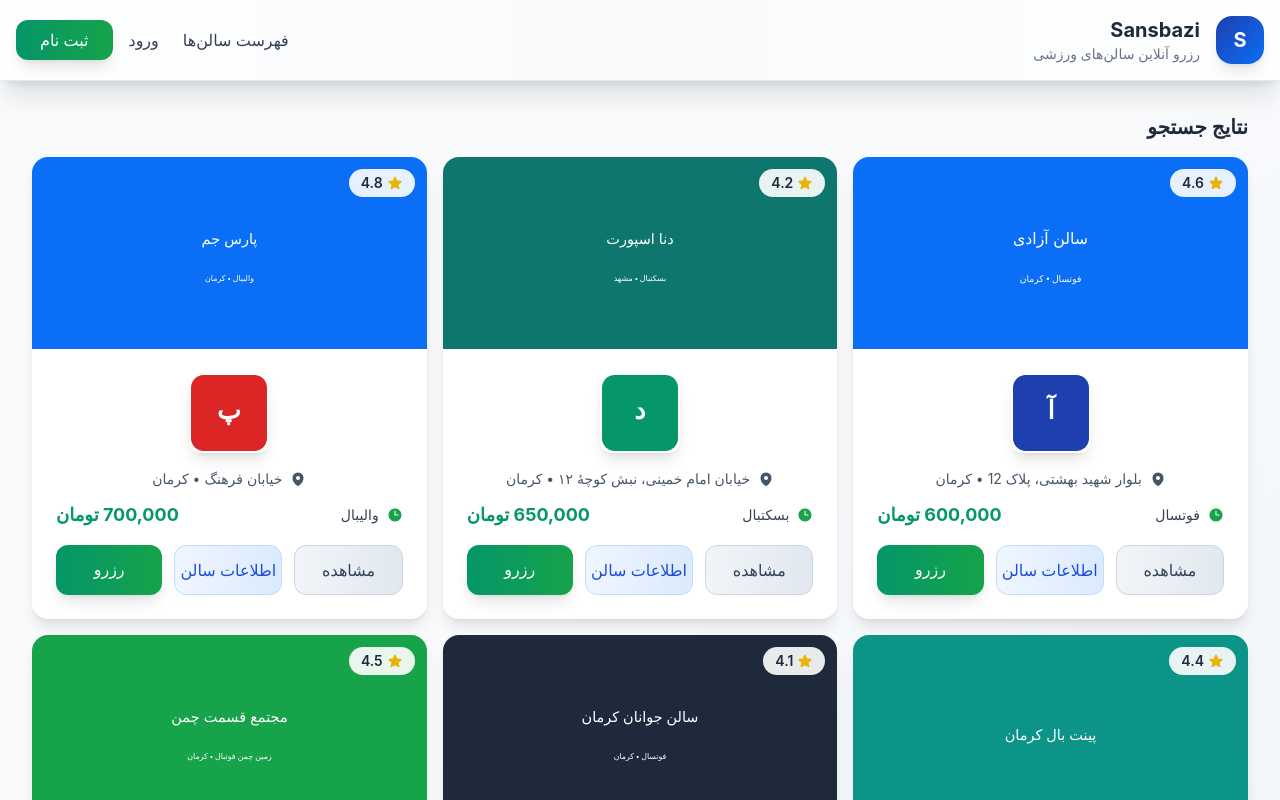
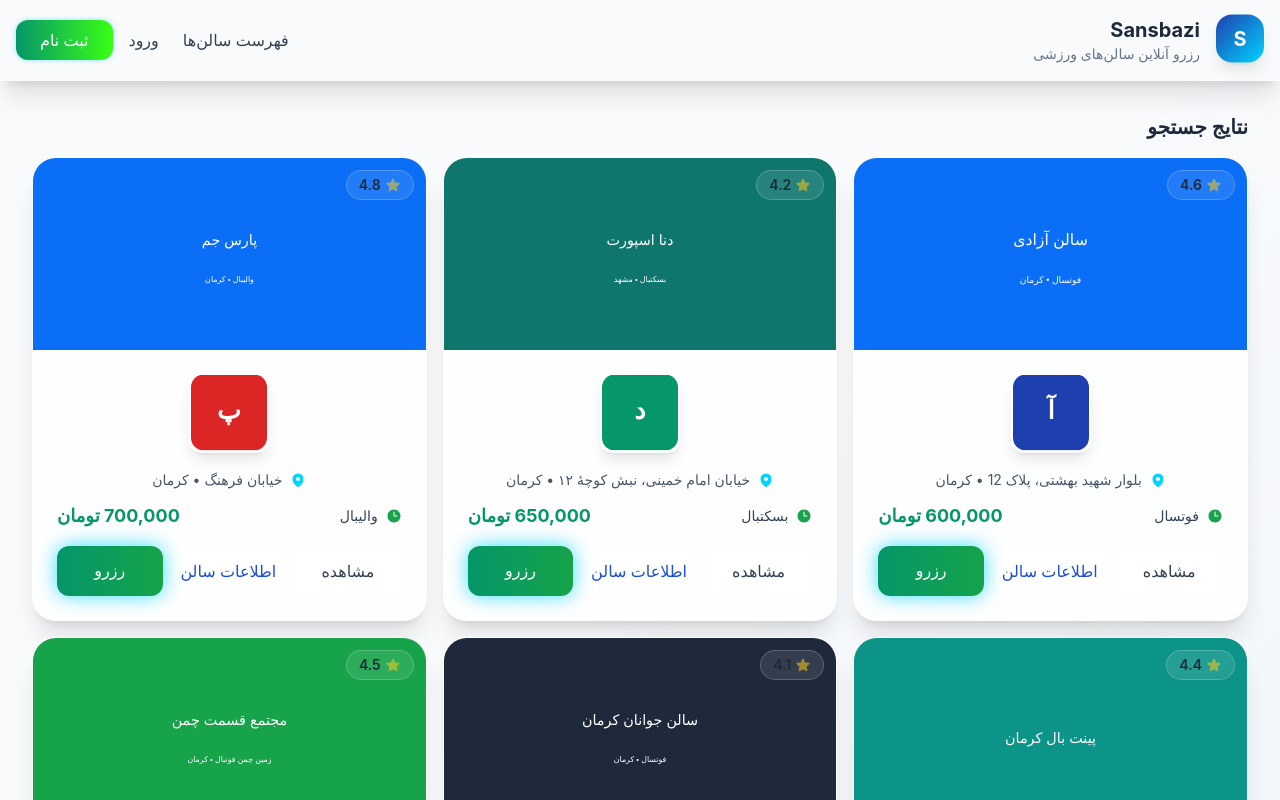
Before and after one commit to alifasihi/sansbazi-v2, a React (Vite) app: page /list in a window 1280 px wide. Shown: the top 800 px of the page. Built offline with nearby package versions, Linux system fonts and the light colour scheme.

Commit message:
Refactor code structure and remove redundant code blocks

```diff
--- a/src/components/ArenaCard.jsx
+++ b/src/components/ArenaCard.jsx
@@ -7,20 +7,21 @@ import { StarIcon, MapPinIcon, ClockIcon } from '@heroicons/react/24/solid'
 export default function ArenaCard({arena}){
   const [showInfo, setShowInfo] = useState(false)
   return (
-    <div className="bg-white rounded-2xl shadow-lg hover:shadow-2xl transition-all duration-300 overflow-hidden transform hover:-translate-y-2 hover:scale-105 animate-fade-in">
-      <div className="relative h-48 bg-gradient-to-br from-slate-200 to-slate-300 overflow-hidden">
-        <img src={arena.images[0]} alt={arena.name} className="w-full h-full object-cover transition-transform duration-300 hover:scale-110" />
-        <div className="absolute top-3 right-3 bg-white bg-opacity-90 rounded-full px-3 py-1 flex items-center gap-1">
-          <StarIcon className="w-4 h-4 text-yellow-500" />
+    <div className="bg-white/80 backdrop-blur-sm rounded-3xl shadow-xl hover:shadow-2xl transition-all duration-500 overflow-hidden transform hover:-translate-y-3 hover:scale-105 animate-fade-in border border-glass hover:border-neonBlue/30">
+      <div className="relative h-48 bg-gradient-to-br from-slate-200 via-slate-100 to-slate-300 overflow-hidden">
+        <img src={arena.images[0]} alt={arena.name} className="w-full h-full object-cover transition-transform duration-500 hover:scale-110" />
+        <div className="absolute top-3 right-3 bg-glass backdrop-blur-sm rounded-full px-3 py-1 flex items-center gap-1 border border-white/20">
+          <StarIcon className="w-4 h-4 text-yellow-400 animate-pulse-slow" />
           <span className="text-sm font-semibold text-slate-800">{arena.rating}</span>
         </div>
+        <div className="absolute inset-0 bg-gradient-to-t from-black/20 to-transparent opacity-0 hover:opacity-100 transition-opacity duration-300"></div>
       </div>
       <div className="p-6">
         <div className="flex items-center justify-center mb-4">
-          <img src={arena.logo} alt={`${arena.name} logo`} className="w-20 h-20 rounded-xl object-cover shadow-lg border-2 border-white" />
+          <img src={arena.logo} alt={`${arena.name} logo`} className="w-20 h-20 rounded-xl object-cover shadow-lg border-2 border-white animate-float hover:animate-glow" />
         </div>
         <div className="flex items-center gap-2 text-sm text-slate-600 mb-3 justify-center">
-          <MapPinIcon className="w-4 h-4" />
+          <MapPinIcon className="w-4 h-4 text-neonBlue" />
           <span>{arena.address} • {arena.city}</span>
         </div>
         <div className="flex items-center justify-between mb-4">
@@ -31,13 +32,13 @@ export default function ArenaCard({arena}){
           <div className="text-lg font-bold text-modernGreen">{formatPrice(arena.price)}</div>
         </div>
         <div className="flex gap-3">
-          <Link to={`/arena/${arena.id}`} className="flex-1 text-center bg-gradient-to-r from-slate-100 to-slate-200 border border-slate-300 rounded-xl py-3 hover:from-slate-200 hover:to-slate-300 transition-all duration-200 font-medium text-slate-700 hover:text-slate-900">
+          <Link to={`/arena/${arena.id}`} className="flex-1 text-center bg-glass backdrop-blur-sm border border-glass rounded-xl py-3 hover:bg-glassDark hover:border-neonBlue/50 transition-all duration-300 font-medium text-slate-700 hover:text-neonBlue transform hover:scale-105">
             مشاهده
           </Link>
-          <button onClick={()=>setShowInfo(true)} className="flex-1 text-center bg-gradient-to-r from-blue-50 to-blue-100 border border-blue-200 rounded-xl py-3 hover:from-blue-100 hover:to-blue-200 transition-all duration-200 font-medium text-blue-700 hover:text-blue-900">
+          <button onClick={()=>setShowInfo(true)} className="flex-1 text-center bg-glass backdrop-blur-sm border border-glass rounded-xl py-3 hover:bg-glassDark hover:border-neonPurple/50 transition-all duration-300 font-medium text-blue-700 hover:text-neonPurple transform hover:scale-105">
             اطلاعات سالن
           </button>
-          <Link to={`/booking/${arena.id}`} className="flex-1 text-center bg-gradient-to-r from-modernGreen to-sportGreen text-white rounded-xl py-3 hover:from-sportGreen hover:to-modernGreen transition-all duration-200 font-medium shadow-lg hover:shadow-xl">
+          <Link to={`/booking/${arena.id}`} className="flex-1 text-center bg-gradient-to-r from-modernGreen to-sportGreen text-white rounded-xl py-3 hover:from-neonGreen hover:to-modernGreen transition-all duration-300 font-medium shadow-lg hover:shadow-xl animate-glow transform hover:scale-105">
             رزرو
           </Link>
         </div>
--- a/src/components/Header.jsx
+++ b/src/components/Header.jsx
@@ -14,31 +14,31 @@ export default function Header(){
   }
 
   return (
-    <header className="bg-gradient-to-r from-white via-slate-50 to-white shadow-xl border-b border-slate-200 sticky top-0 z-50">
+    <header className="bg-glass backdrop-blur-md shadow-xl border-b border-glass sticky top-0 z-50 animate-slide-up">
       <div className="container mx-auto px-4 py-4 flex items-center justify-between">
         <Link to="/" className="flex items-center gap-4 group">
-          <div className="w-12 h-12 rounded-2xl bg-gradient-to-br from-modernBlue to-sportBlue flex items-center justify-center text-white font-bold text-xl shadow-lg group-hover:shadow-xl transition-all duration-300 group-hover:scale-110">
+          <div className="w-12 h-12 rounded-2xl bg-gradient-to-br from-modernBlue to-neonBlue flex items-center justify-center text-white font-bold text-xl shadow-lg group-hover:shadow-xl transition-all duration-300 group-hover:scale-110 animate-float">
             S
           </div>
           <div>
-            <h1 className="text-xl font-bold text-slate-800 group-hover:text-modernBlue transition-colors duration-200">Sansbazi</h1>
+            <h1 className="text-xl font-bold text-slate-800 group-hover:text-neonBlue transition-colors duration-200">Sansbazi</h1>
             <p className="text-sm text-slate-500">رزرو آنلاین سالن‌های ورزشی</p>
           </div>
         </Link>
         <nav className="hidden md:flex items-center gap-6">
-          <Link to="/list" className="text-slate-700 hover:text-modernBlue transition-colors duration-200 font-medium hover:scale-105 transform">فهرست سالن‌ها</Link>
+          <Link to="/list" className="text-slate-700 hover:text-neonBlue transition-colors duration-200 font-medium hover:scale-105 transform">فهرست سالن‌ها</Link>
           {user ? (
             <div className="flex items-center gap-4">
-              <Link to="/profile" className="flex items-center gap-2 text-slate-700 hover:text-modernBlue transition-colors duration-200 font-medium hover:scale-105 transform">
+              <Link to="/profile" className="flex items-center gap-2 text-slate-700 hover:text-neonBlue transition-colors duration-200 font-medium hover:scale-105 transform">
                 <UserCircleIcon className="w-6 h-6 text-slate-600" />
                 <span>{user.name}</span>
               </Link>
-              <button onClick={onLogout} className="text-sm text-red-600 hover:text-red-700 font-medium hover:scale-105 transform transition-all duration-200">خروج</button>
+              <button onClick={onLogout} className="text-sm text-red-600 hover:text-neonPurple font-medium hover:scale-105 transform transition-all duration-200">خروج</button>
             </div>
           ) : (
             <div className="flex items-center gap-4">
-              <Link to="/login" className="text-slate-700 hover:text-modernBlue transition-colors duration-200 font-medium hover:scale-105 transform">ورود</Link>
-              <Link to="/signup" className="bg-gradient-to-r from-modernGreen to-sportGreen text-white px-6 py-2 rounded-xl hover:from-sportGreen hover:to-modernGreen transition-all duration-200 font-medium shadow-lg hover:shadow-xl hover:scale-105 transform">ثبت نام</Link>
+              <Link to="/login" className="text-slate-700 hover:text-neonBlue transition-colors duration-200 font-medium hover:scale-105 transform">ورود</Link>
+              <Link to="/signup" className="bg-gradient-to-r from-modernGreen to-neonGreen text-white px-6 py-2 rounded-xl hover:from-neonGreen hover:to-modernGreen transition-all duration-200 font-medium shadow-lg hover:shadow-xl hover:scale-105 transform animate-glow">ثبت نام</Link>
             </div>
           )}
         </nav>
--- a/src/index.css
+++ b/src/index.css
@@ -29,14 +29,24 @@ body {
   100% { transform: scale(1); opacity: 1; }
 }
 
-.animate-fade-in {
-  animation: fadeIn 0.5s ease-in-out;
+@keyframes float {
+  0%, 100% { transform: translateY(0px); }
+  50% { transform: translateY(-10px); }
 }
 
-.animate-slide-up {
-  animation: slideUp 0.3s ease-out;
+@keyframes glow {
+  0% { box-shadow: 0 0 5px rgba(0, 212, 255, 0.5); }
+  100% { box-shadow: 0 0 20px rgba(0, 212, 255, 0.8); }
 }
 
-.animate-bounce-in {
-  animation: bounceIn 0.6s ease-out;
+.animate-float {
+  animation: float 3s ease-in-out infinite;
 }
+
+.animate-glow {
+  animation: glow 2s ease-in-out infinite alternate;
+}
+
+.animate-pulse-slow {
+  animation: pulse 4s cubic-bezier(0.4, 0, 0.6, 1) infinite;
+}
--- a/tailwind.config.cjs
+++ b/tailwind.config.cjs
@@ -11,11 +11,19 @@ module.exports = {
         accent: "#f59e0b",
         darkBg: "#1f2937",
         lightBg: "#f9fafb",
+        neonBlue: "#00d4ff",
+        neonGreen: "#39ff14",
+        neonPurple: "#bf00ff",
+        glass: "rgba(255, 255, 255, 0.1)",
+        glassDark: "rgba(0, 0, 0, 0.1)",
       },
       animation: {
         "fade-in": "fadeIn 0.5s ease-in-out",
         "slide-up": "slideUp 0.3s ease-out",
         "bounce-in": "bounceIn 0.6s ease-out",
+        float: "float 3s ease-in-out infinite",
+        glow: "glow 2s ease-in-out infinite alternate",
+        "pulse-slow": "pulse 4s cubic-bezier(0.4, 0, 0.6, 1) infinite",
       },
       keyframes: {
         fadeIn: {
@@ -32,6 +40,17 @@ module.exports = {
           "70%": { transform: "scale(0.9)" },
           "100%": { transform: "scale(1)", opacity: "1" },
         },
+        float: {
+          "0%, 100%": { transform: "translateY(0px)" },
+          "50%": { transform: "translateY(-10px)" },
+        },
+        glow: {
+          "0%": { boxShadow: "0 0 5px rgba(0, 212, 255, 0.5)" },
+          "100%": { boxShadow: "0 0 20px rgba(0, 212, 255, 0.8)" },
+        },
+      },
+      backdropBlur: {
+        xs: "2px",
       },
     },
   },
```
Also changed, not shown: src/components/SearchBar.jsx (+9 -9 lines), src/pages/Home.jsx (+8 -7 lines), 5 other files (tests, documents, lock files or other folders).
